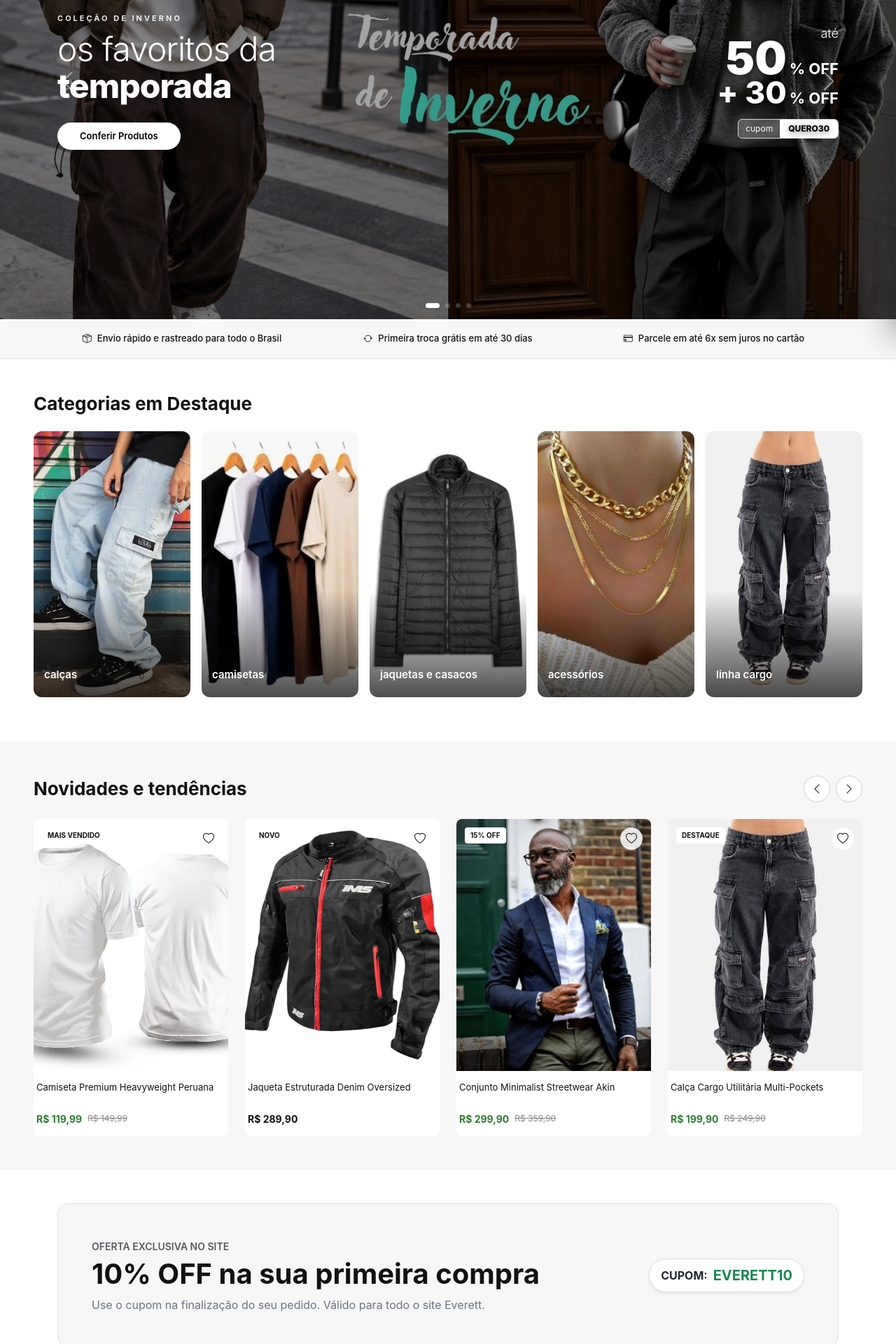
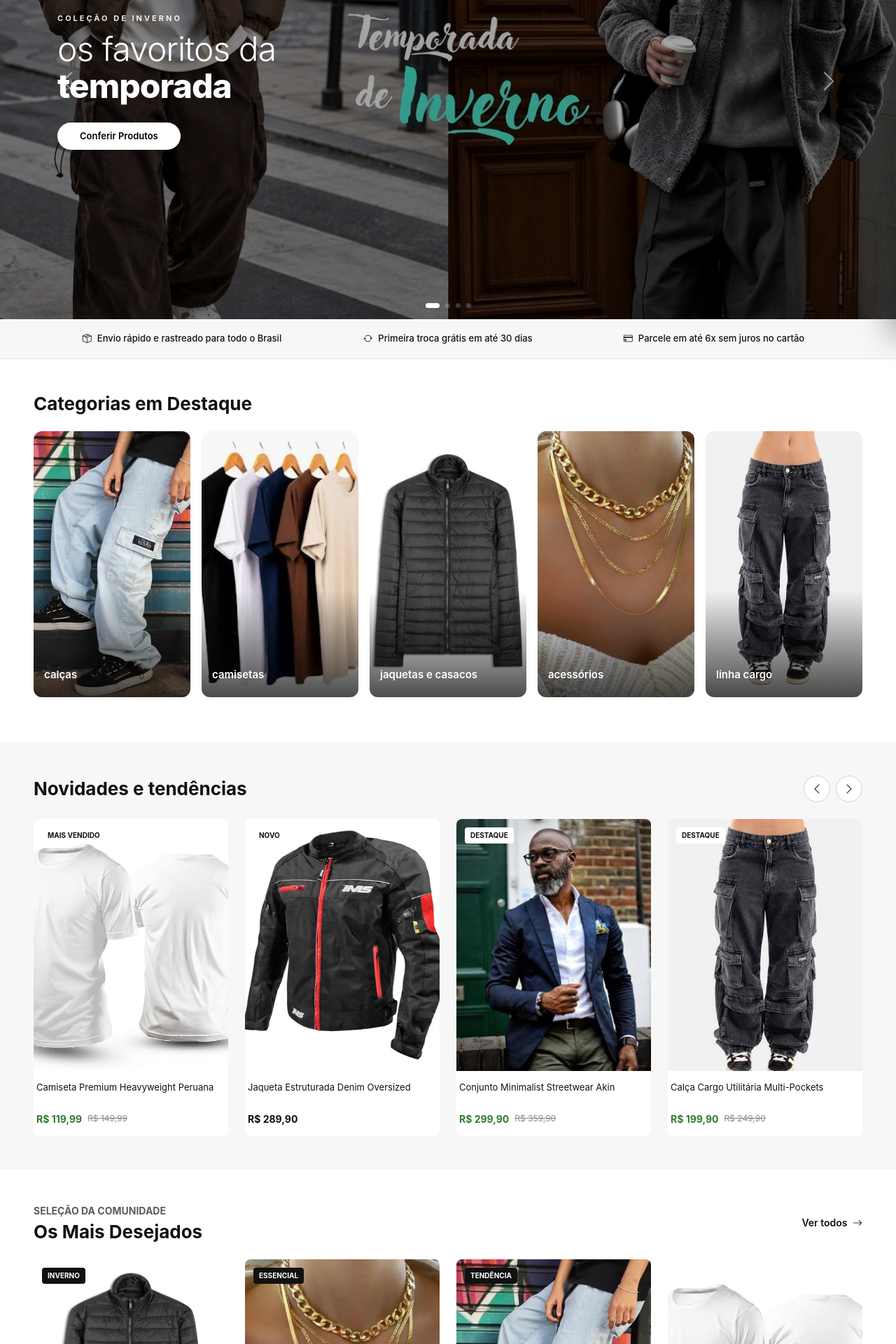
Before and after one commit to henrique-vilo/projetoRevisao, a Next.js app in the folder frontend/: page / in a window 1280 px wide. Shown: the part 320-2240 px from the top of the page at 70% size. Built offline with nearby package versions, Linux system fonts and the light colour scheme.

Commit message:
feat:homev3

```diff
--- a/frontend/src/app/page.css
+++ b/frontend/src/app/page.css
@@ -313,29 +313,6 @@ body {
   color: #ffffff;
 }
 
-.wishlist-btn {
-  position: absolute;
-  top: 12px;
-  right: 12px;
-  background: rgba(255, 255, 255, 0.85);
-  border: none;
-  width: 32px;
-  height: 32px;
-  border-radius: 50%;
-  display: flex;
-  align-items: center;
-  justify-content: center;
-  color: var(--color-dark);
-  cursor: pointer;
-  z-index: 2;
-  transition: background 0.2s ease;
-}
-
-.wishlist-btn:hover {
-  background: #ffffff;
-  color: #e63946;
-}
-
 .product-details {
   padding: 14px 4px;
 }
--- a/frontend/src/app/page.jsx
+++ b/frontend/src/app/page.jsx
@@ -60,7 +60,7 @@ export default function Home() {
       precoOriginal: "R$ 359,90",
       precoAtual: "R$ 299,90",
       imagem: "/akin.png",
-      tag: "15% OFF",
+      tag: "Destaque",
     },
     {
       id: 4,
@@ -95,7 +95,7 @@ export default function Home() {
       precoOriginal: "R$ 229,90",
       precoAtual: "R$ 179,90",
       imagem: "/calças.jpg",
-      badge: "Oferta",
+      badge: "Tendência",
     },
     {
       id: 8,
@@ -131,7 +131,7 @@ export default function Home() {
                 <div className="hero-overlay">
                   <div className="container h-100">
                     <div className="row h-100 align-items-center">
-                      <div className="col-12 col-md-7 text-start">
+                      <div className="col-12 col-md-8 text-start">
                         <span className="hero-subtitle">COLEÇÃO DE INVERNO</span>
                         <h1 className="hero-title">
                           os favoritos da <br />
@@ -140,22 +140,6 @@ export default function Home() {
                         <Link href="/produtos" className="btn-hero-pill">
                           Conferir Produtos
                         </Link>
-                      </div>
-
-                      <div className="col-12 col-md-5 text-md-end mt-4 mt-md-0">
-                        <div className="promo-box-hero d-inline-block">
-                          <span className="promo-small">até</span>
-                          <div className="promo-main-number">
-                            50<span className="promo-percent">% OFF</span>
-                          </div>
-                          <div className="promo-secondary-number">
-                            + 30<span className="promo-percent">% OFF</span>
-                          </div>
-                          <div className="coupon-pill mt-3">
-                            <span className="coupon-label">cupom</span>
-                            <span className="coupon-code">QUERO30</span>
-                          </div>
-                        </div>
                       </div>
                     </div>
                   </div>
@@ -220,7 +204,7 @@ export default function Home() {
                           <strong>para seu dia a dia</strong>
                         </h1>
                         <Link href="/produtos" className="btn-hero-pill">
-                          Aproveitar
+                          Ver Produtos
                         </Link>
                       </div>
                     </div>
@@ -305,16 +289,6 @@ export default function Home() {
                   <div className="product-card-clean h-100">
                     <div className="product-image-box">
                       {prod.tag && <span className="product-tag-pill">{prod.tag}</span>}
-                      <button
-                        className="wishlist-btn"
-                        aria-label="Favoritar"
-                        onClick={(e) => {
-                          e.preventDefault();
-                          e.stopPropagation();
-                        }}
-                      >
-                        <i className="bi bi-heart"></i>
-                      </button>
                       <img src={prod.imagem} alt={prod.nome} />
                     </div>
                     <div className="product-details">
@@ -336,33 +310,6 @@ export default function Home() {
                 </Link>
               </div>
             ))}
-          </div>
-        </div>
-      </section>
-
-      {/* BANNER INTERMEDIÁRIO DE CUPOM */}
-      <section className="promo-banner-middle py-5">
-        <div className="container">
-          <div className="promo-banner-card text-center text-md-start">
-            <div className="row align-items-center p-4 p-md-5">
-              <div className="col-12 col-md-8">
-                <span className="text-uppercase tracking-wider text-muted fw-semibold small">
-                  OFERTA EXCLUSIVA NO SITE
-                </span>
-                <h2 className="display-6 fw-bold mt-1 mb-2">
-                  10% OFF na sua primeira compra
-                </h2>
-                <p className="text-secondary mb-3 mb-md-0">
-                  Use o cupom na finalização do seu pedido. Válido para todo o site Everett.
-                </p>
-              </div>
-              <div className="col-12 col-md-4 text-md-end">
-                <div className="d-inline-flex align-items-center gap-2 border p-2 px-3 rounded-pill bg-white shadow-sm">
-                  <span className="fw-bold text-dark">CUPOM:</span>
-                  <span className="fw-bold text-success fs-5">EVERETT10</span>
-                </div>
-              </div>
-            </div>
           </div>
         </div>
       </section>
@@ -389,16 +336,6 @@ export default function Home() {
                   <div className="product-card-clean h-100">
                     <div className="product-image-box">
                       {prod.badge && <span className="product-tag-pill badge-dark">{prod.badge}</span>}
-                      <button
-                        className="wishlist-btn"
-                        aria-label="Favoritar"
-                        onClick={(e) => {
-                          e.preventDefault();
-                          e.stopPropagation();
-                        }}
-                      >
-                        <i className="bi bi-heart"></i>
-                      </button>
                       <img src={prod.imagem} alt={prod.nome} />
                     </div>
                     <div className="product-details">
```
